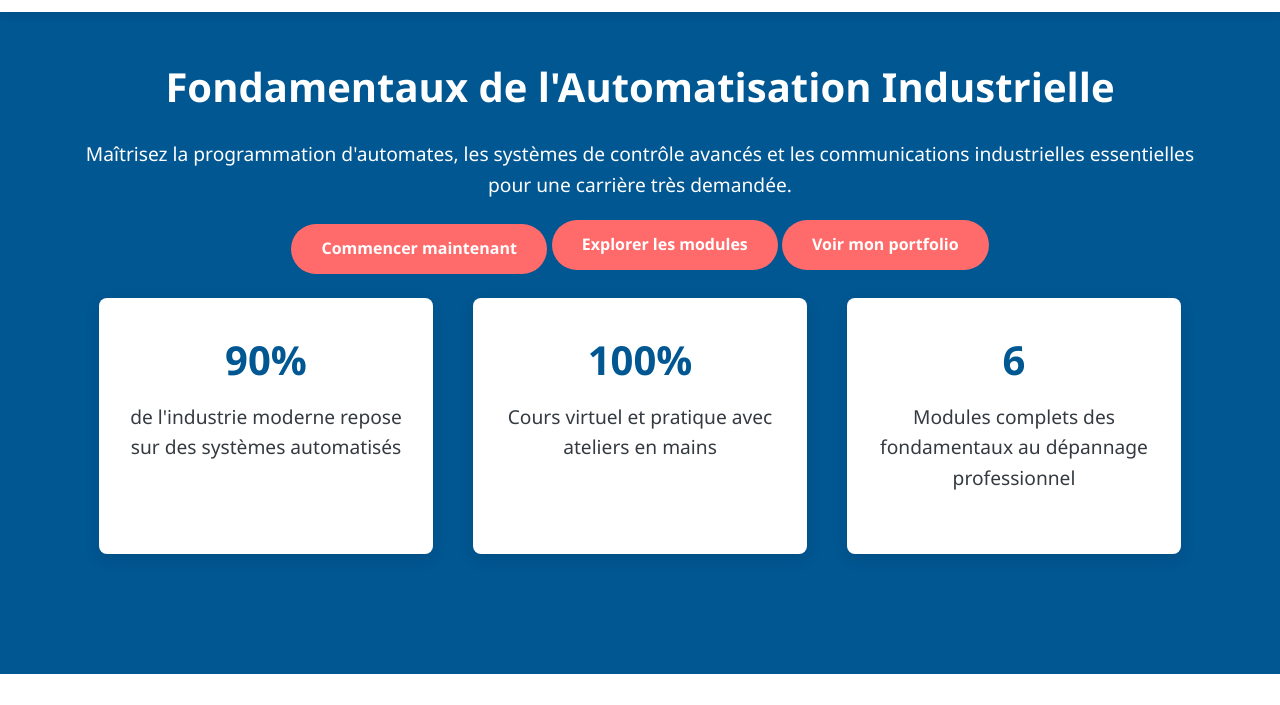
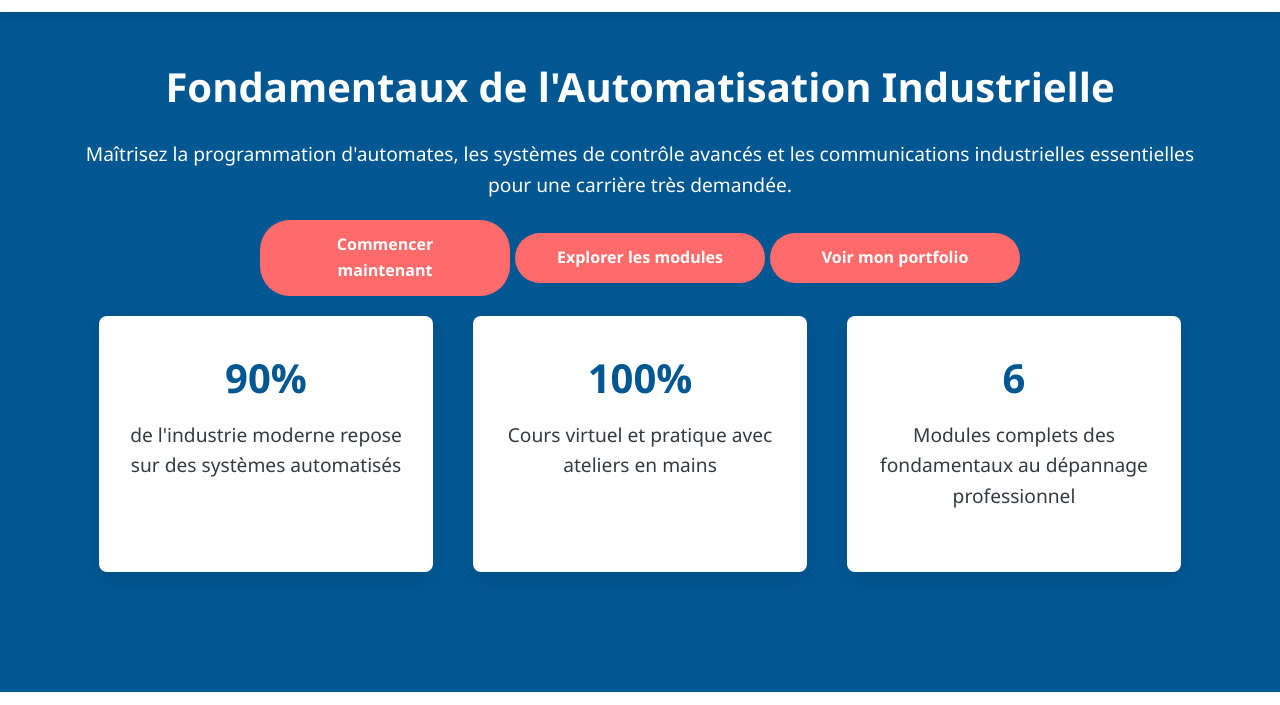
Before and after one commit to Bni-bourk/industrial-automation-course, a plain HTML site: page index.html in a window 1280 px wide. Shown: the part 95-800 px from the top of the page. Drawn offline with Linux system fonts and the light colour scheme.

Commit message:
Update index.html

```diff
--- a/index.html
+++ b/index.html
@@ -239,6 +239,12 @@
             overflow: hidden;
         }
 
+        .hero-row {
+            margin-bottom: 0px;
+            display: flex;
+            gap: 5px;
+        }
+
         .hero::before {
             content: '';
             position: absolute;
@@ -285,6 +291,7 @@
             border-radius: 30px;
             text-decoration: none;
             font-weight: 600;
+            width: 250px;
             transition: transform 0.3s, box-shadow 0.3s;
             animation: fadeInUp 1s ease 0.6s both;
             position: relative;
```
